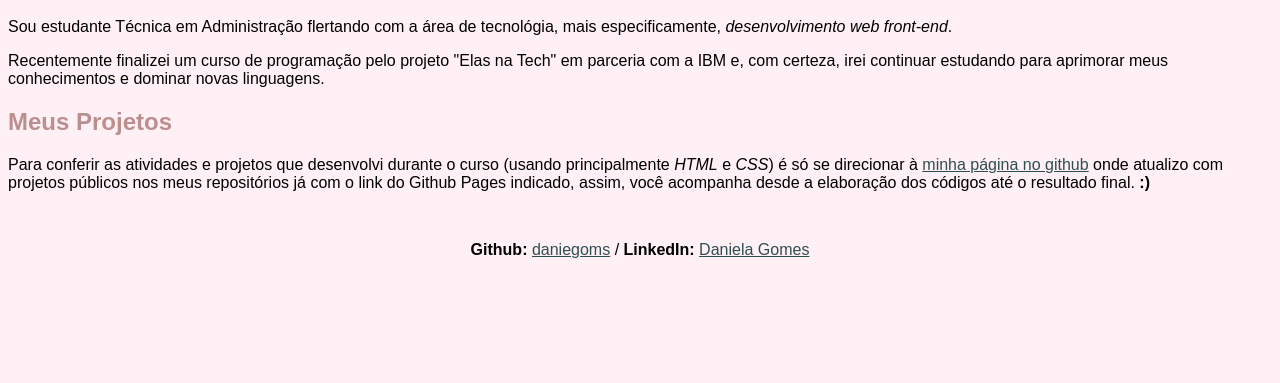
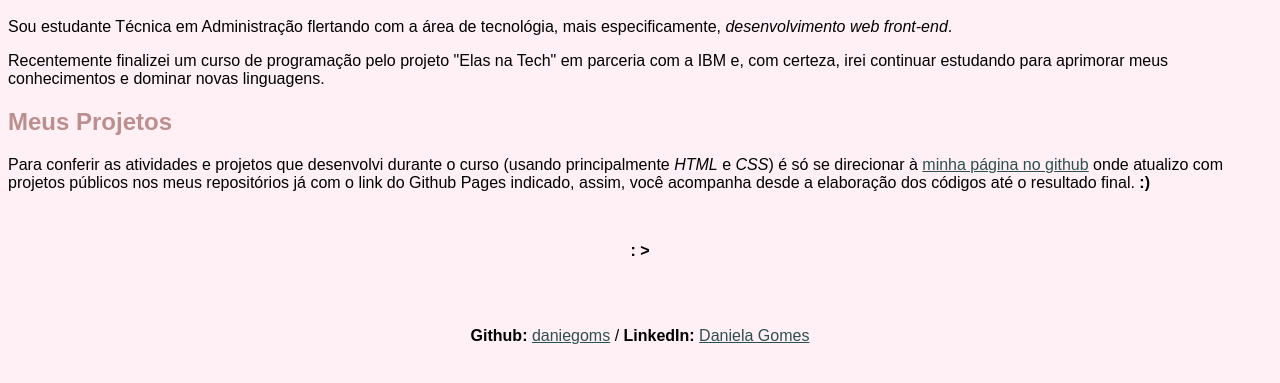
Before and after one commit to daniegoms/portifolio, a plain HTML site: page index.html in a window 1280 px wide. Shown: the part 395-778 px from the top of the page. Drawn offline with Linux system fonts and the light colour scheme.

Commit message:
update index.html

```diff
--- a/index.html
+++ b/index.html
@@ -36,6 +36,9 @@
     <h2><b>Meus Projetos</b></h2>
     <p>Para conferir as atividades e projetos que desenvolvi durante o curso (usando principalmente <i>HTML</i> e <i>CSS</i>) é só se direcionar à <a href="//github.com/daniegoms"target="blank">minha página no github</a> onde atualizo com projetos públicos nos meus repositórios já com o link do Github Pages indicado, assim, você acompanha desde a elaboração dos códigos até o resultado final. <b>:)</b> </p>
     </section>
+       <br>
+<p div class="feliz"><b>: ></div></b></p>
+<br>
 
         <footer>
         <p><b>Github:</b> <a href="//github.com/daniegoms"target="blank">daniegoms</a> / <b>LinkedIn:</b> <a href="//linkedin.com/in/daniegoms"target="blank">Daniela Gomes</a></p>
```
